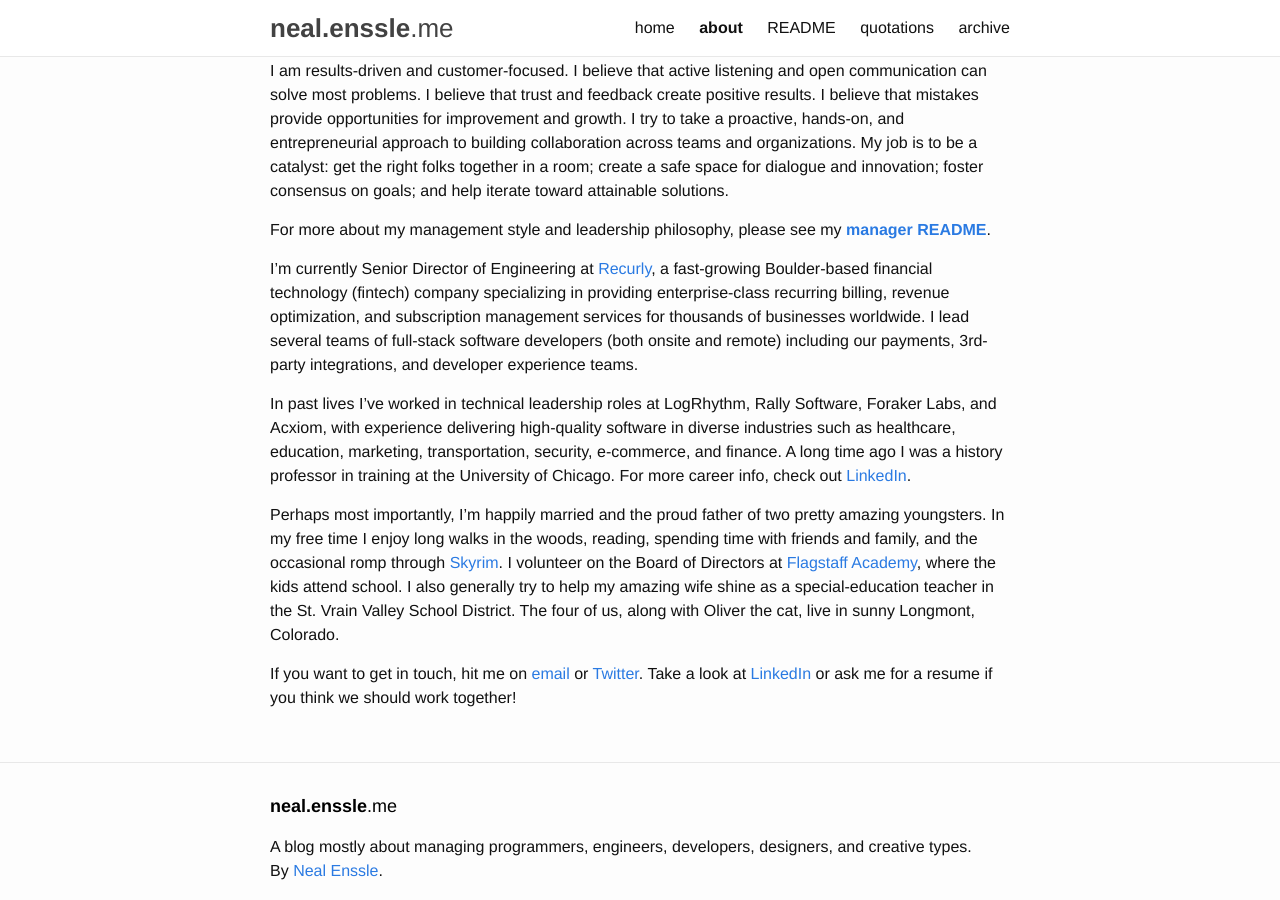
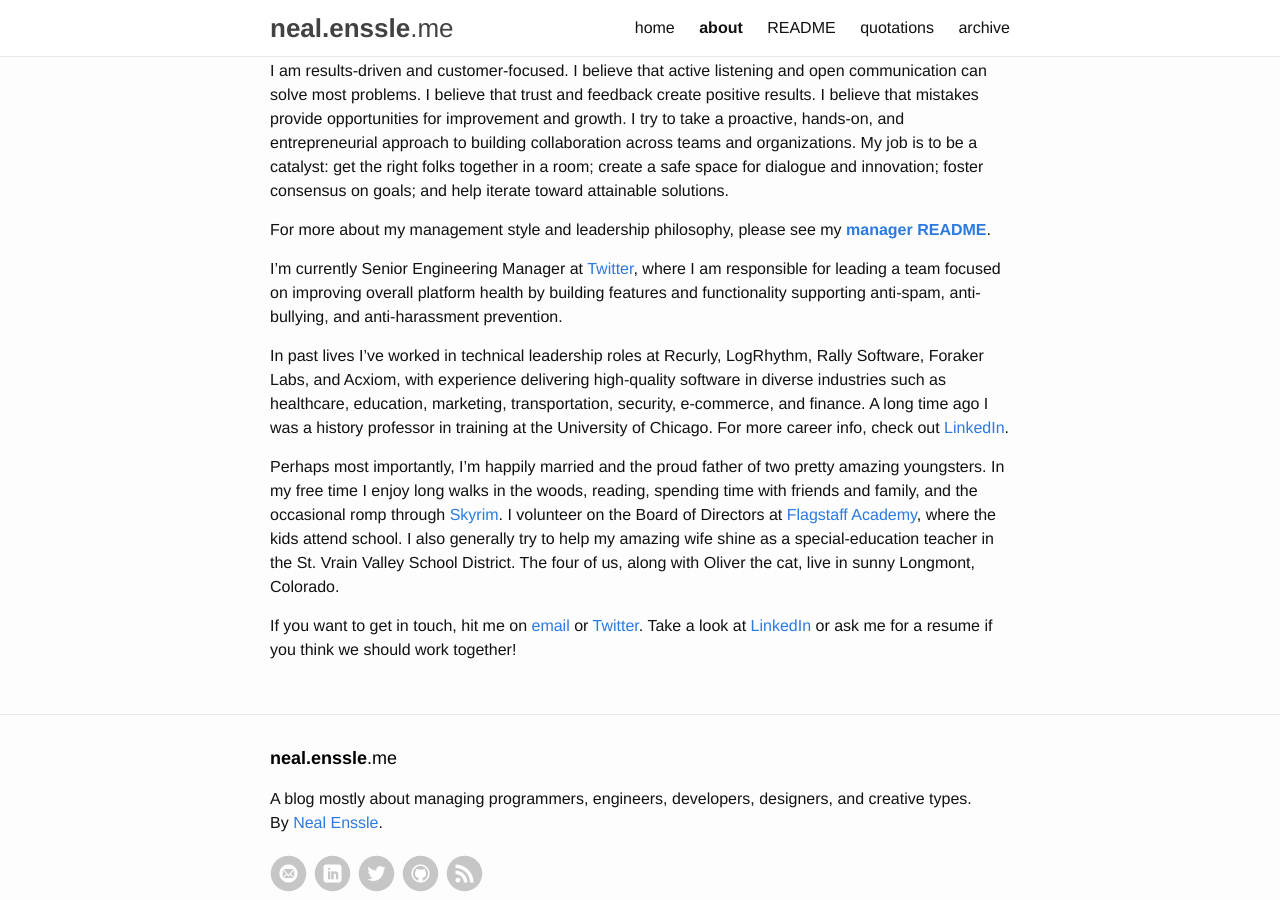
Before and after one commit to nealenssle/nealenssle.github.io, a Jekyll site: the page built from pages/about.md, in a window 1280 px wide and 900 px high, scrolled down 510 px. Built offline with Jekyll 4.4.1, drawn with Linux system fonts in a browser that asks for light colours.

Commit message:
Updating about.md page with new job information. Yay Twitter!

```diff
--- a/pages/about.md
+++ b/pages/about.md
@@ -14,9 +14,9 @@
 
 For more about my management style and leadership philosophy, please see my **[manager README](/README)**.
 
-I'm currently Senior Director of Engineering at [Recurly](http://www.recurly.com), a fast-growing Boulder-based financial technology (fintech) company specializing in providing enterprise-class recurring billing, revenue optimization, and subscription management services for thousands of businesses worldwide. I lead several teams of full-stack software developers (both onsite and remote) including our payments, 3rd-party integrations, and developer experience teams.
+I'm currently Senior Engineering Manager at [Twitter](http://www.twitter.com), where I am responsible for leading a team focused on improving overall platform health by building features and functionality supporting anti-spam, anti-bullying, and anti-harassment prevention.
 
-In past lives I've worked in technical leadership roles at LogRhythm, Rally Software, Foraker Labs, and Acxiom, with experience delivering high-quality software in diverse industries such as healthcare, education, marketing, transportation, security, e-commerce, and finance. A long time ago I was a history professor in training at the University of Chicago. For more career info, check out [LinkedIn](https://www.linkedin.com/in/nealenssle).
+In past lives I've worked in technical leadership roles at Recurly, LogRhythm, Rally Software, Foraker Labs, and Acxiom, with experience delivering high-quality software in diverse industries such as healthcare, education, marketing, transportation, security, e-commerce, and finance. A long time ago I was a history professor in training at the University of Chicago. For more career info, check out [LinkedIn](https://www.linkedin.com/in/nealenssle).
 
 Perhaps most importantly, I'm happily married and the proud father of two pretty amazing youngsters. In my free time I enjoy long walks in the woods, reading, spending time with friends and family, and the occasional romp through [Skyrim](https://en.wikipedia.org/wiki/The_Elder_Scrolls_V:_Skyrim). I volunteer on the Board of Directors at [Flagstaff Academy](http://flagstaffacademy.org), where the kids attend school. I also generally try to help my amazing wife shine as a special-education teacher in the St. Vrain Valley School District. The four of us, along with Oliver the cat, live in sunny Longmont, Colorado.
 
```
